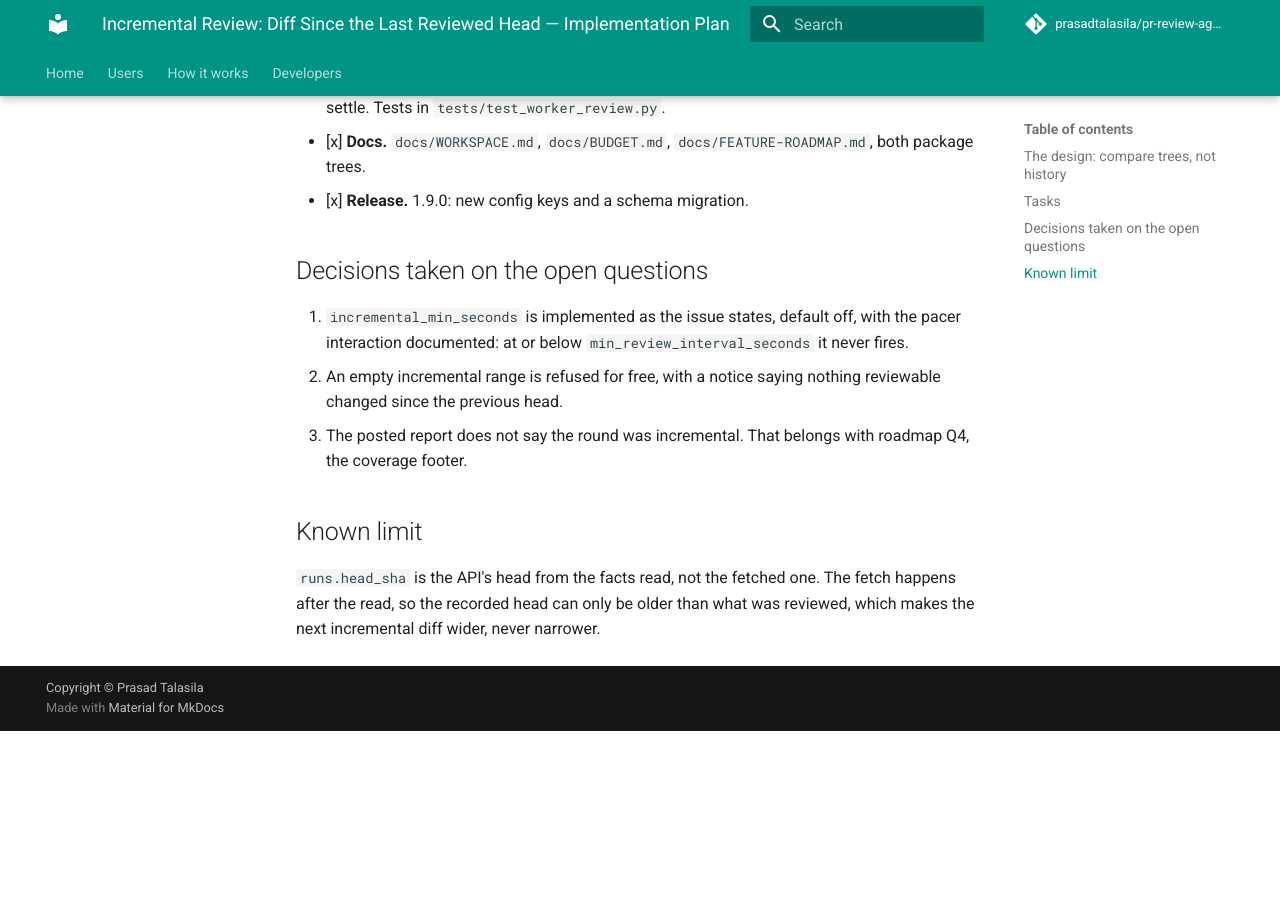
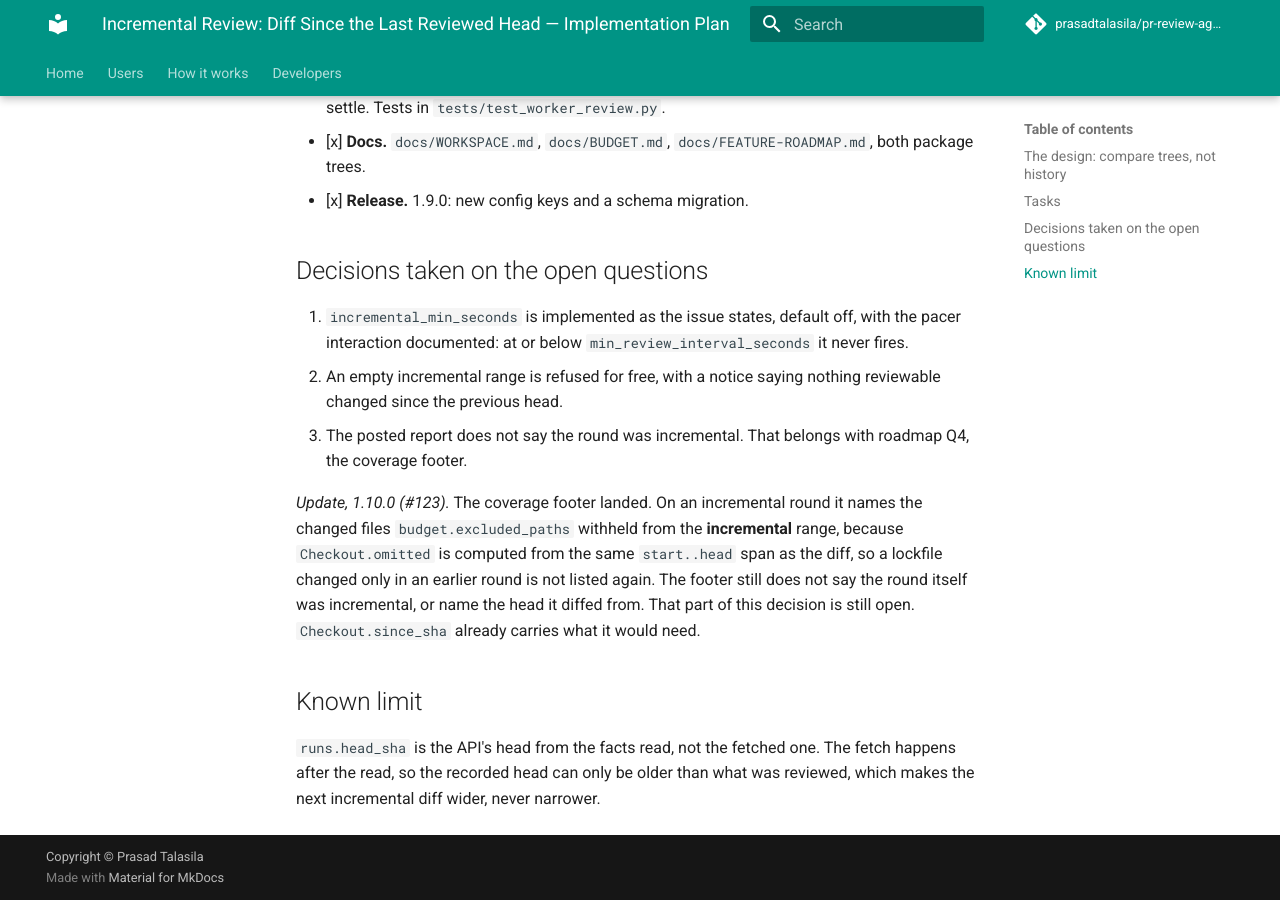
Before and after one commit to prasadtalasila/pr-review-agent, an MkDocs documentation site: the page built from docs/superpowers/plans/2026-09-29-incremental-review.md, in a window 1280 px wide and 900 px high, scrolled down 1881 px. Built offline with MkDocs 1.6.1 and Material for MkDocs 9.7.7, drawn with Linux system fonts in a browser that asks for light colours; comment, search, counter and statistics services are not loaded; before the commit the page ends 2612 px from its top, so only the background shows below that.

Commit message:
Record in the incremental-review plan what the coverage footer covers on an incremental round
Co-Authored-By: Claude Opus 5.5 <noreply@anthropic.com>

```diff
--- a/docs/superpowers/plans/2026-09-29-incremental-review.md
+++ b/docs/superpowers/plans/2026-09-29-incremental-review.md
@@ -90,6 +90,15 @@ and `test_a_fixup_larger_than_the_cap_is_still_refused` pin the bound.
 3. The posted report does not say the round was incremental. That belongs
    with roadmap Q4, the coverage footer.
 
+   *Update, 1.10.0 (#123).* The coverage footer landed. On an incremental
+   round it names the changed files `budget.excluded_paths` withheld from
+   the **incremental** range, because `Checkout.omitted` is computed from
+   the same `start..head` span as the diff, so a lockfile changed only in an
+   earlier round is not listed again. The footer still does not say the
+   round itself was incremental, or name the head it diffed from. That part
+   of this decision is still open. `Checkout.since_sha` already carries what
+   it would need.
+
 ## Known limit
 
 `runs.head_sha` is the API's head from the facts read, not the fetched one.
```
